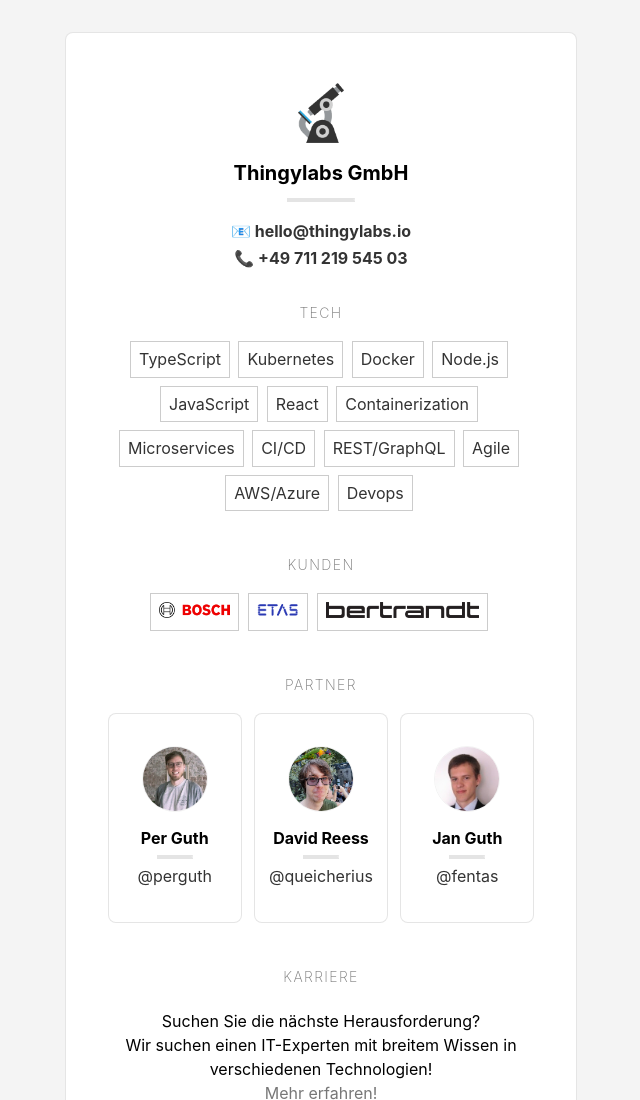
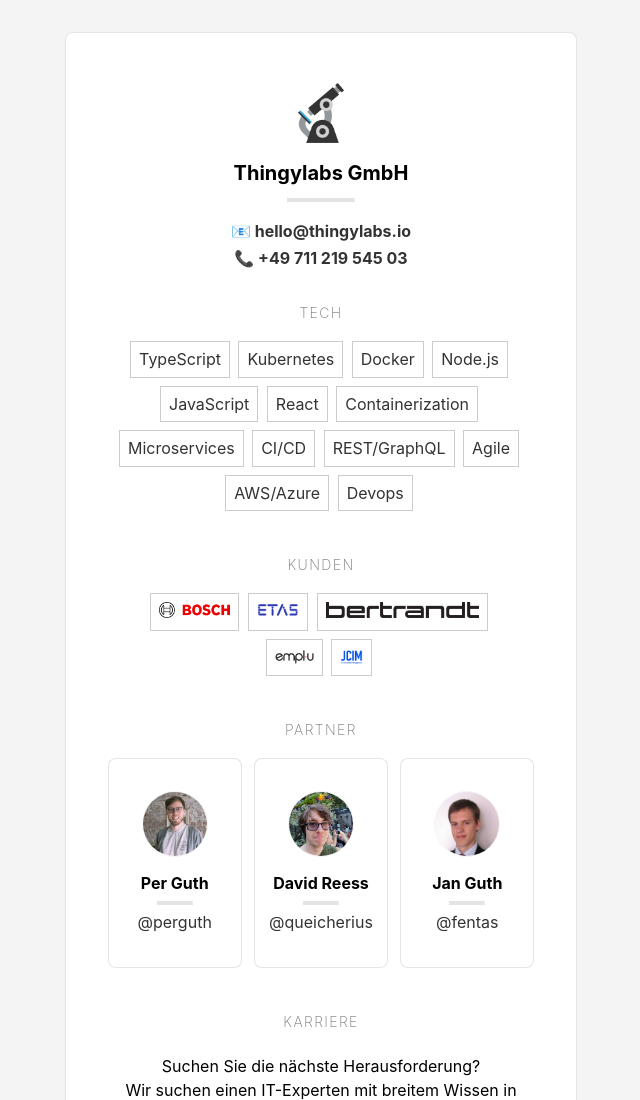
Before and after one commit to michbert/thingylabs.github.io, a plain HTML site: page index.html in a window 1280 px wide. Shown: the top 1100 px of the page, without its empty margins (319-959 px from the left). Drawn offline with nearby package versions, Linux system fonts and the light colour scheme.

Commit message:
Add customers

```diff
--- a/index.html
+++ b/index.html
@@ -47,10 +47,12 @@
 
   <div class="pt3 tc"><a class="f6 gray fw2 ttu tracked">Kunden</a></div>
 
-  <ul class="list ph3 tc pa1">
+  <ul class="list ph3 tc pa1 ph4">
     <li class="dib mr1 mb2"><a class="f6 f5-ns db pa2 link dim dark-gray ba b--black-20"><img src="clients/Bosch-logo.png" class="h1 dib" title="Bosch Engineering GmbH"></a></li>
     <li class="dib mr1 mb2"><a class="f6 f5-ns db pa2 link dim dark-gray ba b--black-20"><img src="clients/ETAS-logo.png" class="h1 dib" title="ETAS GmbH"></a></li>
     <li class="dib mr1 mb2"><a class="f6 f5-ns db pa2 link dim dark-gray ba b--black-20"><img src="clients/Bertrandt-logo.png" class="h1 dib" title="Bertrandt GmbH"></a></li>
+    <li class="dib mr1 mb2"><a class="f6 f5-ns db pa2 link dim dark-gray ba b--black-20"><img src="clients/emplu-logo.png" class="h1 dib" title="emplu GmbH"></a></li>
+    <li class="dib mr1 mb2"><a class="f6 f5-ns db pa2 link dim dark-gray ba b--black-20"><img src="clients/JCIM-logo.png" class="h1 dib" title="JC Information Management GmbH"></a></li>
   </ul>
 
   <div class="pt3 tc"><a class="f6 gray fw2 ttu tracked">Partner</a></div>
```
Also changed, not shown: clients/JCIM-logo.png (added), clients/emplu-logo.png (added).
